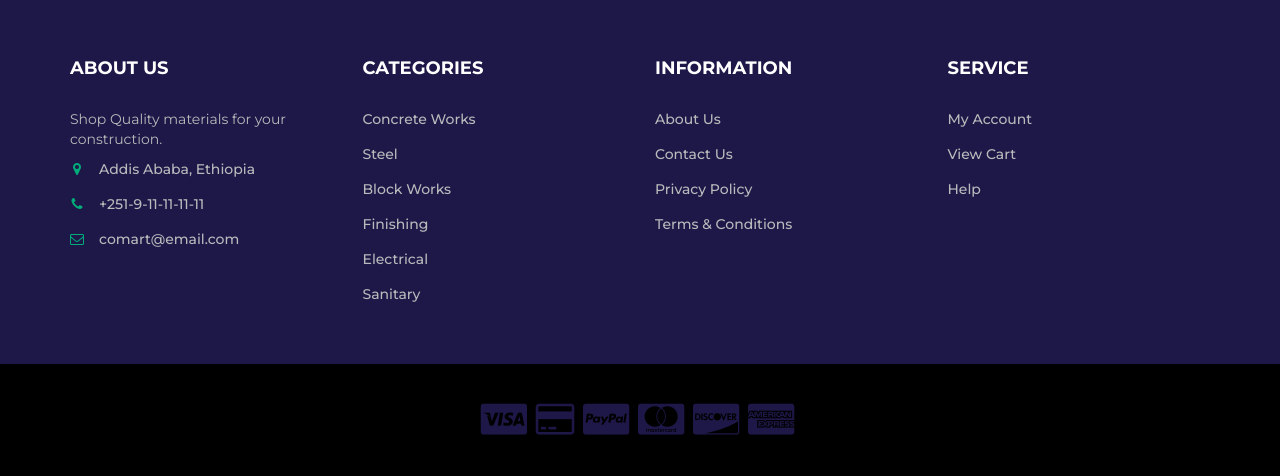
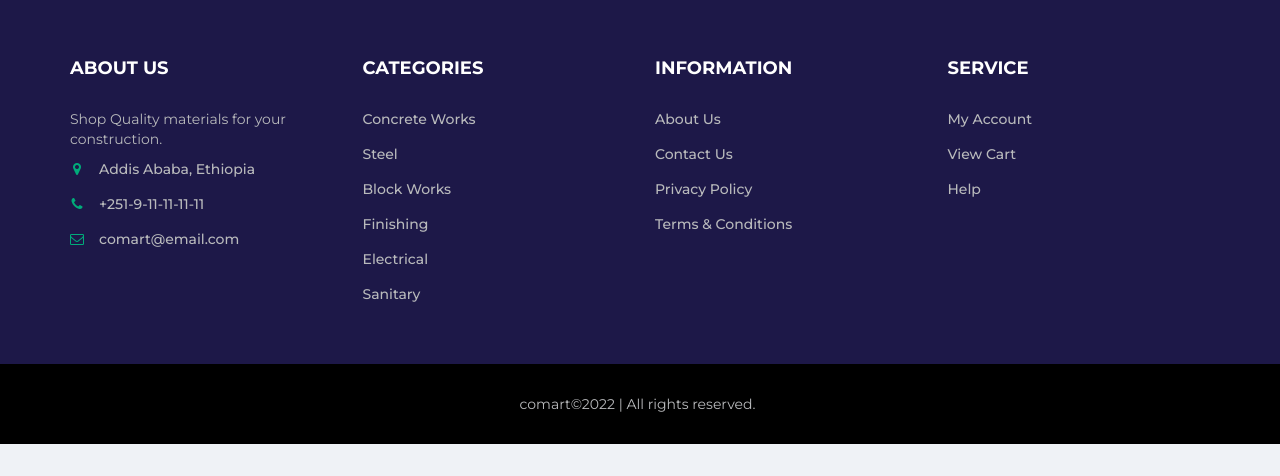
Before and after one commit to klilax/comart, a PHP site: page /comart/src/routes/checkout.php in a window 1280 px wide. Shown: the part 1452-1928 px from the top of the page. After the commit the page ends 1896 px from the top, so only its background shows below. Run offline with PHP 8.4, Linux system fonts and the light colour scheme; the visitor is signed in with stand-in values (Sample User, id 1).

Commit message:
updated footer and others

```diff
--- a/class/searchInventory.php
+++ b/class/searchInventory.php
@@ -42,7 +42,7 @@ if (isset($_GET['query'], $_GET['category'], $_GET['featuredOnly'])) {
         }
     } else {
         echo '<hr>';
-        echo '<h2 style="color: var(--danger-color); margin-top: 3rem; text-align: center;"> The product you searched can not be found.</h2>';
+        echo '<h3 style="color: var(--danger-color); margin-top: 3rem; text-align: center;">No product found.</h3>';
         echo '<hr>';
     }
 }
--- a/css/style-responsive.css
+++ b/css/style-responsive.css
@@ -1,6 +1,9 @@
 @media screen and (max-width: 500px) {
     html {
         overflow-x: hidden;
+    }
+    .header-links li a {
+        font-size: 1rem;
     }
     main>.section>.container>.row {
         flex-direction: column-reverse !important;
--- a/src/components/footer.php
+++ b/src/components/footer.php
@@ -70,12 +70,7 @@
             <div class="row">
                 <div class="col-md-12 text-center">
                     <ul class="footer-payments">
-                        <li><a href="#"><i class="fa fa-cc-visa"></i></a></li>
-                        <li><a href="#"><i class="fa fa-credit-card"></i></a></li>
-                        <li><a href="#"><i class="fa fa-cc-paypal"></i></a></li>
-                        <li><a href="#"><i class="fa fa-cc-mastercard"></i></a></li>
-                        <li><a href="#"><i class="fa fa-cc-discover"></i></a></li>
-                        <li><a href="#"><i class="fa fa-cc-amex"></i></a></li>
+                        <li>comart&copy;2022 | All rights reserved.</li>
                     </ul>
                 </div>
             </div>
```
Also changed, not shown: js/menu-toggle.js (deleted, +0 -7 lines).
